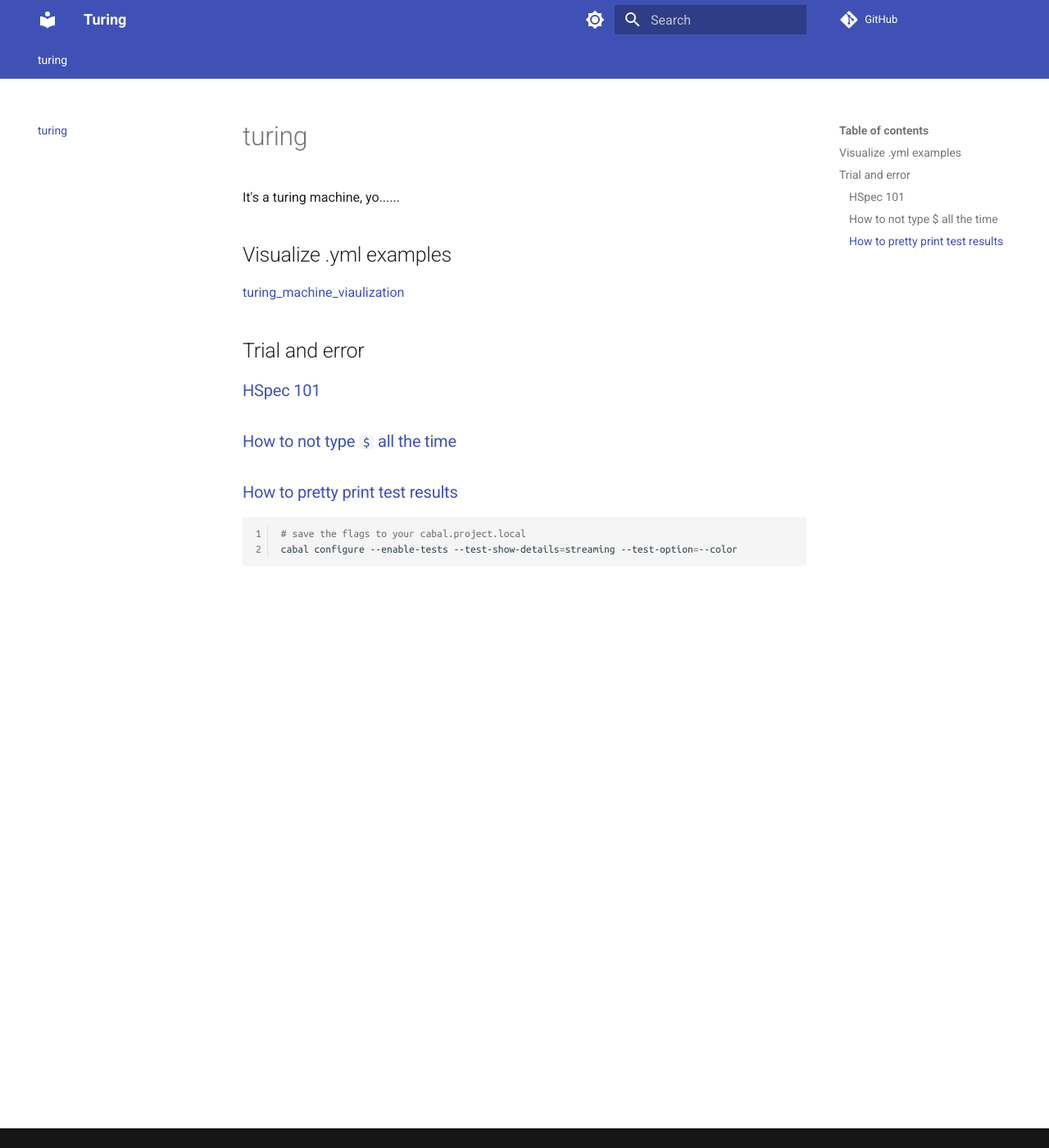
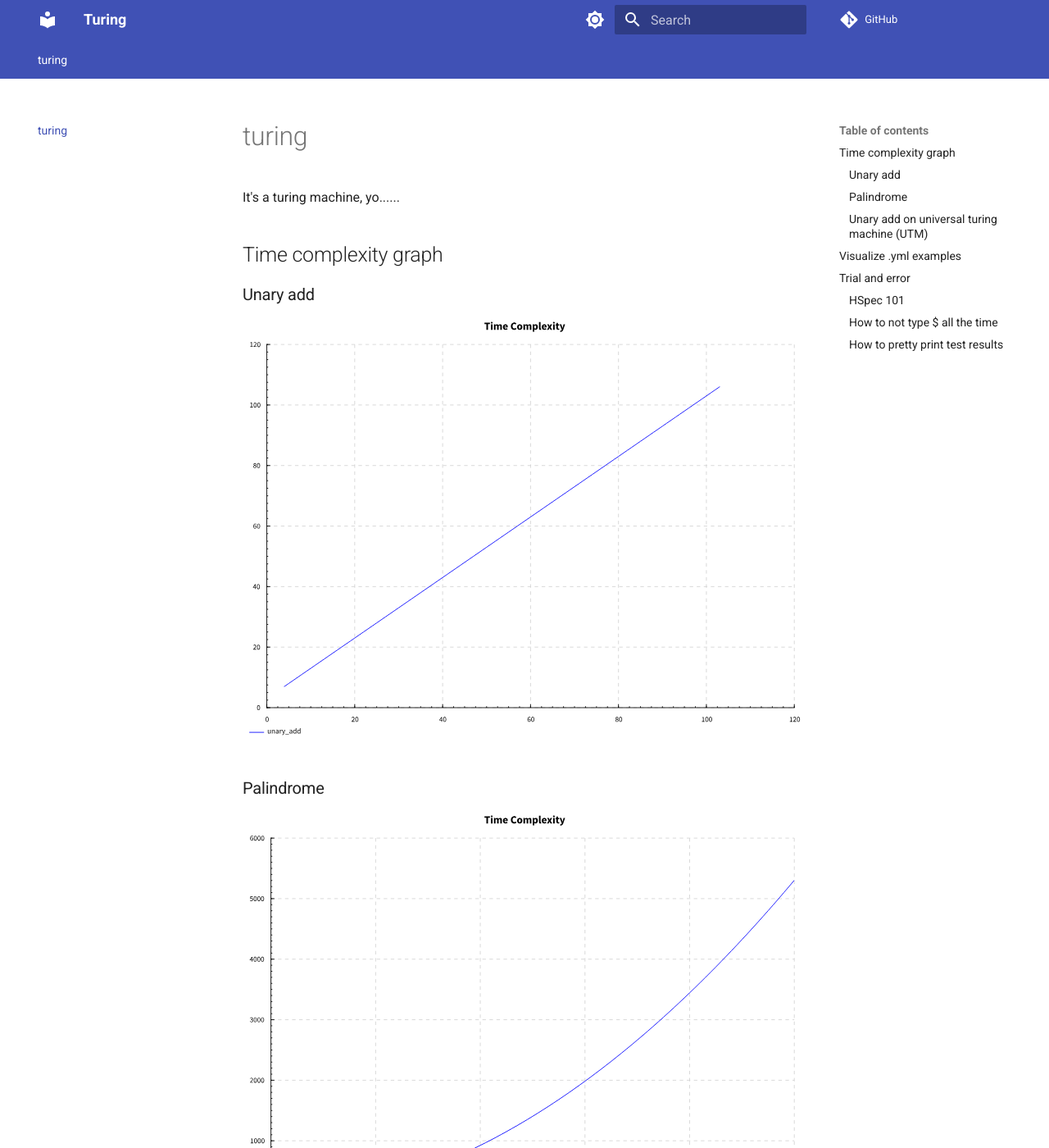
Before and after one commit to 42cursus-youkim/turing, an MkDocs documentation site: the page built from docs/index.md, in a window 1280 px wide and 1400 px high. Shown: the whole window at 82% size. Built offline with MkDocs 1.6.1 and Material for MkDocs 9.7.7, drawn with Linux system fonts in a browser that asks for light colours; comment, search, counter and statistics services are not loaded; some of the changed text lies outside the part shown.

Commit message:
feat: 그래프 생성 부분 구현 (#14)
* feat: draw time complexitiy

* chore: fix machine name

* test: add input file for graph mode

* docs: add time complexity graph

* ci: add tasks

Co-authored-by: cjeon <cjeon@student.42seoul.kr>

```diff
--- a/docs/index.md
+++ b/docs/index.md
@@ -1,5 +1,17 @@
 # turing
 It's a turing machine, yo......
+
+## Time complexity graph
+
+### Unary add
+![unary_add.svg](./unary_add.svg)
+
+### Palindrome
+![palindrome.svg](./palindrome.svg)
+
+### Unary add on universal turing machine (UTM)
+![utm-with-unary-add.svg](./utm-with-unary-add.svg)
+
 
 ## Visualize .yml examples
 [turing_machine_viaulization](https://turingmachine.io/)
```
Also changed, not shown: docs/palindrome.svg (added), docs/unary_add.svg (added), docs/utm-with-unary-add.svg (added), 7 other files.
